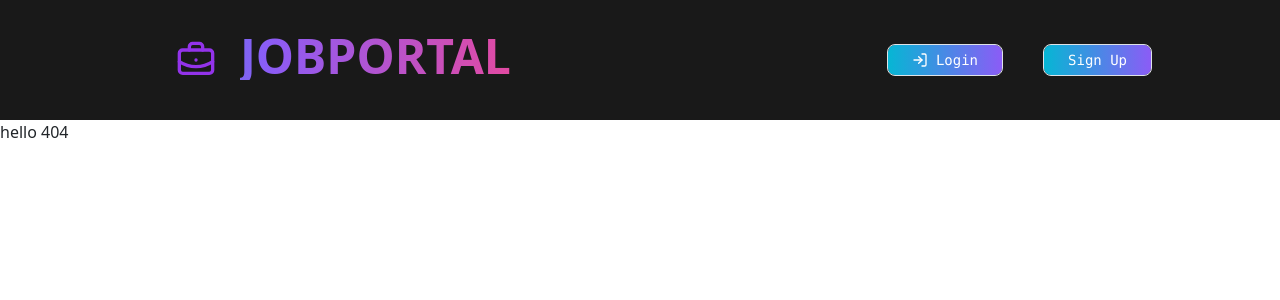
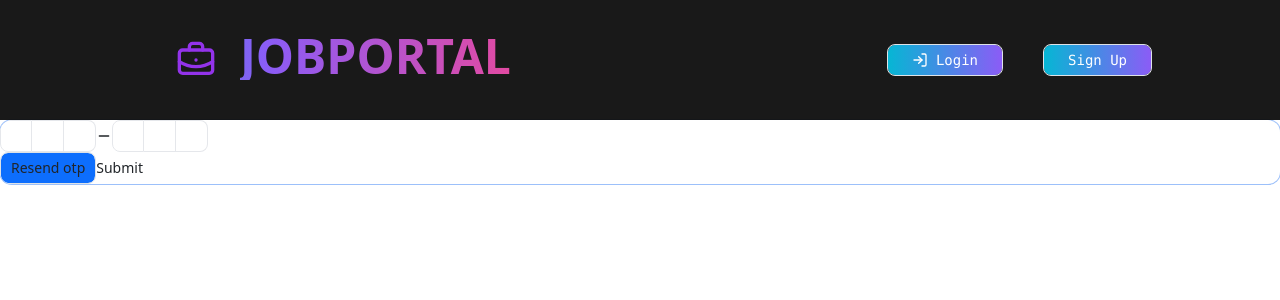
Before and after one commit to karthikkulal39-bot/job-portal-mern, a React (Vite) app in the folder client/: page /signup/otp-verify in a window 1280 px wide. Before the commit this address had no page. Shown: the top 300 px of the page. Built offline with nearby package versions, Linux system fonts and the light colour scheme.

Commit message:
developing otp verification page pt1

```diff
--- a/client/jsconfig.json
+++ b/client/jsconfig.json
@@ -4,5 +4,6 @@
     "paths": {
       "@/*": ["./src/*"]
     }
-  }
+  },
+   "include": ["src"]
 }
--- a/client/package.json
+++ b/client/package.json
@@ -18,6 +18,7 @@
     "class-variance-authority": "^0.7.1",
     "clsx": "^2.1.1",
     "framer-motion": "^12.40.0",
+    "input-otp": "^1.4.2",
     "lucide-react": "^1.14.0",
     "radix-ui": "^1.4.3",
     "react": "^19.2.5",
@@ -35,11 +36,11 @@
     "@types/react": "^19.2.14",
     "@types/react-dom": "^19.2.3",
     "@vitejs/plugin-react": "^6.0.1",
+    "autoprefixer": "^10.4.21",
     "eslint": "^10.2.1",
     "eslint-plugin-react-hooks": "^7.1.1",
     "eslint-plugin-react-refresh": "^0.5.2",
     "globals": "^17.5.0",
-    "autoprefixer": "^10.4.21",
     "postcss": "^8.5.6",
     "tailwindcss": "^3.4.19",
     "vite": "^8.0.10"
--- /dev/null
+++ b/client/src/components/ui/input-otp.jsx
@@ -0,0 +1,82 @@
+import * as React from "react"
+import { OTPInput, OTPInputContext } from "input-otp"
+
+import { cn } from "@/lib/utils"
+import { MinusIcon } from "lucide-react"
+
+function InputOTP({
+  className,
+  containerClassName,
+  ...props
+}) {
+  return (
+    <OTPInput
+      data-slot="input-otp"
+      containerClassName={cn(
+        "cn-input-otp flex items-center has-disabled:opacity-50",
+        containerClassName
+      )}
+      spellCheck={false}
+      className={cn("disabled:cursor-not-allowed", className)}
+      {...props} />
+  );
+}
+
+function InputOTPGroup({
+  className,
+  ...props
+}) {
+  return (
+    <div
+      data-slot="input-otp-group"
+      className={cn(
+        "flex items-center rounded-lg has-aria-invalid:border-destructive has-aria-invalid:ring-3 has-aria-invalid:ring-destructive/20 dark:has-aria-invalid:ring-destructive/40",
+        className
+      )}
+      {...props} />
+  );
+}
+
+function InputOTPSlot({
+  index,
+  className,
+  ...props
+}) {
+  const inputOTPContext = React.useContext(OTPInputContext)
+  const { char, hasFakeCaret, isActive } = inputOTPContext?.slots[index] ?? {}
+
+  return (
+    <div
+      data-slot="input-otp-slot"
+      data-active={isActive}
+      className={cn(
+        "relative flex size-8 items-center justify-center border-y border-r border-input text-sm transition-all outline-none first:rounded-l-lg first:border-l last:rounded-r-lg aria-invalid:border-destructive data-[active=true]:z-10 data-[active=true]:border-ring data-[active=true]:ring-3 data-[active=true]:ring-ring/50 data-[active=true]:aria-invalid:border-destructive data-[active=true]:aria-invalid:ring-destructive/20 dark:bg-input/30 dark:data-[active=true]:aria-invalid:ring-destructive/40",
+        className
+      )}
+      {...props}>
+      {char}
+      {hasFakeCaret && (
+        <div
+          className="pointer-events-none absolute inset-0 flex items-center justify-center">
+          <div className="h-4 w-px animate-caret-blink bg-foreground duration-1000" />
+        </div>
+      )}
+    </div>
+  );
+}
+
+function InputOTPSeparator({
+  ...props
+}) {
+  return (
+    <div
+      data-slot="input-otp-separator"
+      className="flex items-center [&_svg:not([class*='size-'])]:size-4"
+      role="separator"
+      {...props}>
+      <MinusIcon />
+    </div>
+  );
+}
+
+export { InputOTP, InputOTPGroup, InputOTPSlot, InputOTPSeparator }
--- /dev/null
+++ b/client/src/components/ui/spinner.jsx
@@ -0,0 +1,18 @@
+import { cn } from "@/lib/utils"
+import { Loader2Icon } from "lucide-react"
+
+function Spinner({
+  className,
+  ...props
+}) {
+  return (
+    <Loader2Icon
+      data-slot="spinner"
+      role="status"
+      aria-label="Loading"
+      className={cn("size-4 animate-spin", className)}
+      {...props} />
+  );
+}
+
+export { Spinner }
--- a/client/src/features/auth/OtpPage.jsx
+++ b/client/src/features/auth/OtpPage.jsx
@@ -1,9 +1,97 @@
-import React from 'react'
+import InputField from "@/components/InputField";
+import { Button } from "@/components/ui/button";
+import { Card } from "@/components/ui/card";
+import { Input } from "@/components/ui/input";
+import {
+  InputOTP,
+  InputOTPGroup,
+  InputOTPSeparator,
+  InputOTPSlot,
+} from "@/components/ui/input-otp";
+import { useMutation } from "@tanstack/react-query";
+import axios from "axios";
+import React, { useEffect } from "react";
+import { Controller,useForm } from "react-hook-form";
 
 const OtpPage = () => {
+  const {
+    control,
+    handleSubmit,
+    formState: { errors },
+  } = useForm({ mode: "onChange" });
+
+  const sendOtpMutation = useMutation({
+    mutationFn: (data) => {
+      return axios.post("/auth/send-otp", data);
+    },
+  });
+  const sendMeOtp = (data) => {
+    sendOtpMutation.mutate(data);
+  };
+  // useEffect(() => {
+  //   sendMeOtp(data);
+  // }, []);
+  const data = JSON.parse(sessionStorage.getItem("signupdata"));
+
+  const verifyOtpMutation = useMutation({
+    mutationKey: ["otp-verify"],
+    mutationFn: (otp) => {
+      return axios.post("/auth/verify-otp", otp);
+    },
+  });
+  const onsubmit = (data) => {
+    console.log("heuu");
+    verifyOtpMutation.mutate(data);
+  };
   return (
-    <div>Enter Otp herre <input type="text" placeholder="enter otp"/></div>
-  )
-}
+    <div>
+      <Card>
+    <form  onSubmit={handleSubmit(onsubmit)}>
+    <Controller
+      name="otp"
+      control={control}
+      rules={{
+        required:"otp is required",
+        minLength:{
+          value:6,
+          message:"otp must be 6 digits",
+        }
+      }
+      }
+      render={({field,fieldState})=>(
 
-export default OtpPage
+      <>
+
+          <InputOTP maxLength={6}
+          value={field.value}
+          onChange={field.onChange}
+          >
+            <InputOTPGroup>
+              <InputOTPSlot index={0} />
+              <InputOTPSlot index={1} />
+              <InputOTPSlot index={2} />
+            </InputOTPGroup>
+            <InputOTPSeparator />
+            <InputOTPGroup>
+              <InputOTPSlot index={3} />
+              <InputOTPSlot index={4} />
+              <InputOTPSlot index={5} />
+            </InputOTPGroup>
+          </InputOTP>
+          {fieldState.error && (<p>{fieldState.error.message}</p>)}
+          </>
+        )}
+          />
+
+        <Button type="button" >Resend otp</Button>
+
+          <input type={"submit"} value={"Submit"}/>
+        </form>
+      </Card>
+    </div>
+
+
+  );
+};
+
+export default OtpPage;
--- a/client/src/features/auth/SignUp.jsx
+++ b/client/src/features/auth/SignUp.jsx
@@ -25,6 +25,7 @@ import {
 import InputField from "@/components/InputField";
 import LoadingScreen from "@/components/errors/LoadingScreen";
 import { Icon, Variable } from "lucide-react";
+import { Spinner } from "@/components/ui/spinner";
 
 const SignUp = () => {
   const {
@@ -36,6 +37,7 @@ const SignUp = () => {
 
   const navigate = useNavigate();
   const registerMutate = useMutation({
+    mutationKey:["signup"],
     mutationFn: (userData) => {
       return axios.post("http://localhost:5000/usersignup", userData);
     },
@@ -55,7 +57,7 @@ const SignUp = () => {
           });
         case 403:
           errorToast("redirecting to otp verification... please wait", {
-            duration: 5000,
+            duration:2000,
           });
 
           sessionStorage.setItem(
@@ -67,18 +69,18 @@ const SignUp = () => {
           );
 
           setTimeout(() => {
-            navigate("/otp-verify");
-          }, 2000);
+            navigate("/signup/otp-verify");
+          }, 1000);
           break;
 
         case 409:
           successToast(
             "You already have an account. Redirecting to the login page...",
-            { duration: 5000 },
+            { duration: 2000 },
           );
           setTimeout(() => {
             navigate("/login");
-          }, 2000);
+          }, 1000);
           break;
       }
     },
@@ -92,11 +94,11 @@ const SignUp = () => {
         }),
       );
       successToast("redirecting to otp verification... please wait", {
-        duration: 5000,
+        duration: 2000,
       });
       setTimeout(() => {
-        navigate("/otp-verify");
-      }, 5000);
+        navigate("/signup/otp-verify");
+      }, 1000);
     },
   });
 
--- a/client/src/routes/router.jsx
+++ b/client/src/routes/router.jsx
@@ -5,6 +5,8 @@ import path from 'node:path';
 import PageNotFound from '@/components/errors/PageNotFound';
 import LoadingScreen from '@/components/errors/LoadingScreen';
 import {Suspense,lazy} from 'react'
+import OtpPage from "../features/auth/OtpPage"
+
 const Signup = lazy(() =>import('../features/auth/SignUp'));
 const router = createBrowserRouter([
     {
@@ -23,6 +25,10 @@ const router = createBrowserRouter([
               )
             },
             {
+                path:"/signup/otp-verify",
+                element:<OtpPage/>
+            },
+            {
                 path:"*",element:<PageNotFound/>
             }
         ]
```
Also changed, not shown: 1 other file (tests, documents, lock files or other folders).
